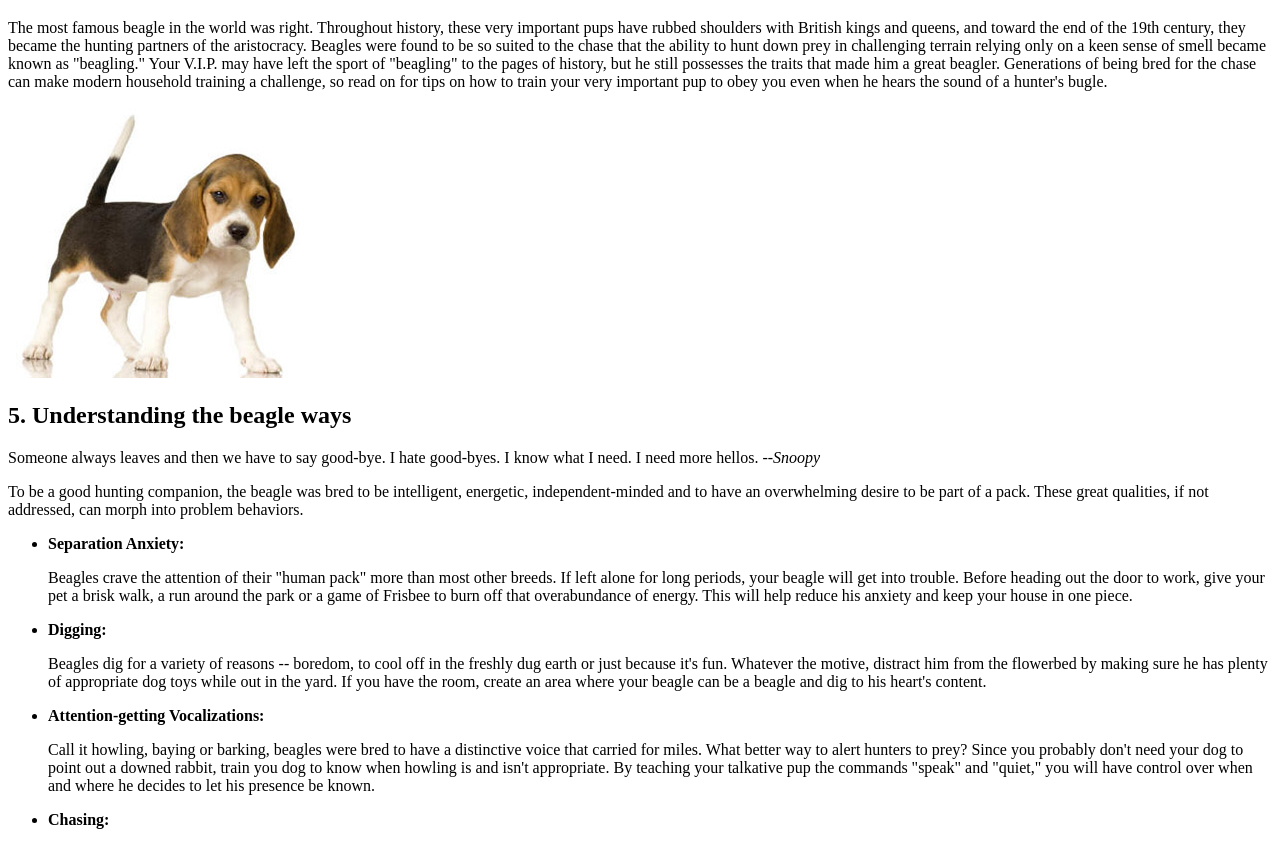
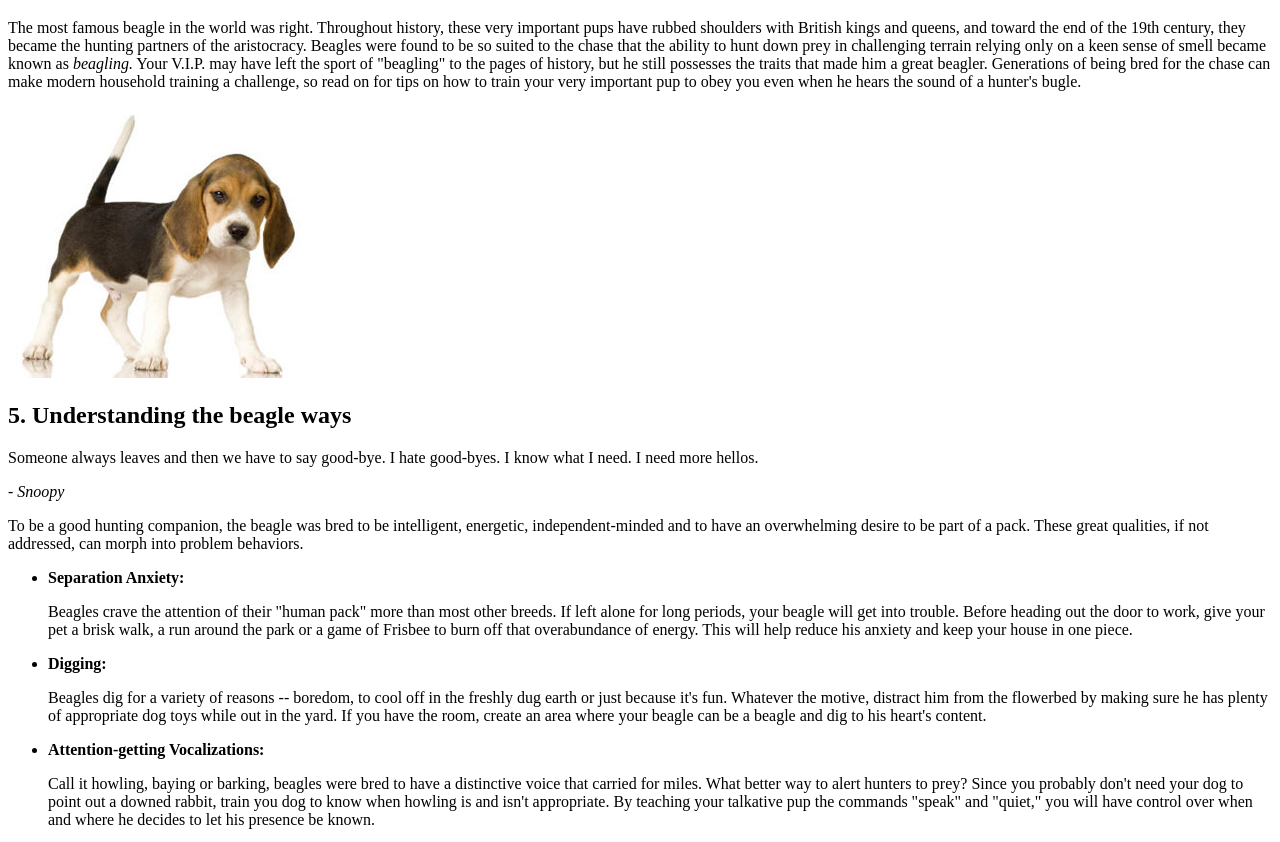
Before and after one commit to arial-alisha/activity-html, a plain HTML site: page index.html in a window 1280 px wide. Shown: the part 61-903 px from the top of the page. Drawn offline with Linux system fonts and the light colour scheme.

Commit message:
new changes

```diff
--- a/index.html
+++ b/index.html
@@ -8,28 +8,38 @@
 
     <h1>5 Training Tips for Beagles</h1>
 
-    <p>The most famous beagle in the world was right. Throughout history, these very important pups have rubbed shoulders with British kings and queens, and toward the end of the 19th century, they became the hunting partners of the aristocracy. Beagles were found to be so suited to the chase that the ability to hunt down prey in challenging terrain relying only on a keen sense of smell became known as "beagling."
-        Your V.I.P. may have left the sport of "beagling" to the pages of history, but he still possesses the traits that made him a great beagler. Generations of being bred for the chase can make modern household training a challenge, so read on for tips on how to train your very important pup to obey you even when he hears the sound of a hunter's bugle.</p>
+    <p>The most famous beagle in the world was right. Throughout history, these very important pups have rubbed shoulders with British kings and queens, and toward the end of the 19th century, they became the hunting partners of the aristocracy. Beagles were found to be so suited to the chase that the ability to hunt down prey in challenging terrain relying only on a keen sense of smell became known as <em>beagling.</em> Your V.I.P. may have left the sport of "beagling" to the pages of history, but he still possesses the traits that made him a great beagler. Generations of being bred for the chase can make modern household training a challenge, so read on for tips on how to train your very important pup to obey you even when he hears the sound of a hunter's bugle.</p>
 
     <img src="images/beagle.jpg" alt="Beagle">
 
     <h2>5. Understanding the beagle ways</h2>
 
-    <p>Someone always leaves and then we have to say good-bye. I hate good-byes. I know what I need. I need more hellos.
+    <p>Someone always leaves and then we have to say good-bye. I hate good-byes. I know what I need. I need more hellos.</p>
 
-<em>--Snoopy</em></p>
+    <p><em>- Snoopy</em></p>
 
     <p>To be a good hunting companion, the beagle was bred to be intelligent, energetic, independent-minded and to have an overwhelming desire to be part of a pack. These great qualities, if not addressed, can morph into problem behaviors.</p>
 
     <ul> <!-- unordered list with paragraphs within -->
-        <li><strong>Separation Anxiety:</strong></li>
+        <li>
+            <p><strong>Separation Anxiety:</strong></p>
             <p>Beagles crave the attention of their "human pack" more than most other breeds. If left alone for long periods, your beagle will get into trouble. Before heading out the door to work, give your pet a brisk walk, a run around the park or a game of Frisbee to burn off that overabundance of energy. This will help reduce his anxiety and keep your house in one piece.</p>
-        <li><strong>Digging:</strong></li>
+        </li>
+
+        <li>
+            <p><strong>Digging:</strong></p>
             <p>Beagles dig for a variety of reasons -- boredom, to cool off in the freshly dug earth or just because it's fun. Whatever the motive, distract him from the flowerbed by making sure he has plenty of appropriate dog toys while out in the yard. If you have the room, create an area where your beagle can be a beagle and dig to his heart's content.</p>
-        <li><strong>Attention-getting Vocalizations:</strong></li>
+        </li>
+
+        <li>
+            <p><strong>Attention-getting Vocalizations:</strong></p>
             <p>Call it howling, baying or barking, beagles were bred to have a distinctive voice that carried for miles. What better way to alert hunters to prey? Since you probably don't need your dog to point out a downed rabbit, train you dog to know when howling is and isn't appropriate. By teaching your talkative pup the commands "speak" and "quiet," you will have control over when and where he decides to let his presence be known.</p>
-        <li><strong>Chasing:</strong></li>
+        </li>
+
+        <li>
+            <p><strong>Chasing:</strong></p>
         <p>No explanation is needed for how this behavior originated. Because beagles will take any opportunity to get a taste of freedom, keeping a beagle on a leash and having a fenced-in yard is important for your sanity as well as the safety of your wannabe hunter. <em>The National Beagle Club of America</em> recommends fences be at least 5 feet (1.5 meters) tall and also suggests installing chicken wire or cement at the base of the fence to deter escapes through an excavated tunnel.</p>
+        </li>
     </ul>
 
     <h2>4: Teach the Social Graces</h2>
@@ -60,8 +70,9 @@
 
     <hr>
 
-    <p>Source1: <a href=http://animal.discovery.com/pets/5-beagle-training-tips.html>5 beagle training tips</p></a>
-    <p>Image Source: <a href=http://www.thereformedbroker.com/2010/07/03/avoiding-the-legal-beagles/>Beagle image</a></p>
+    <p>Source 1: <a href=http://animal.discovery.com/pets/5-beagle-training-tips.html>5 beagle training tips</p></a>
+
+    <p>Source 2: <a href=http://www.thereformedbroker.com/2010/07/03/avoiding-the-legal-beagles/>Beagle photo</a></p>
 
 </body>
 </html>
```
Lines whose indentation alone changed are shown as unchanged.
